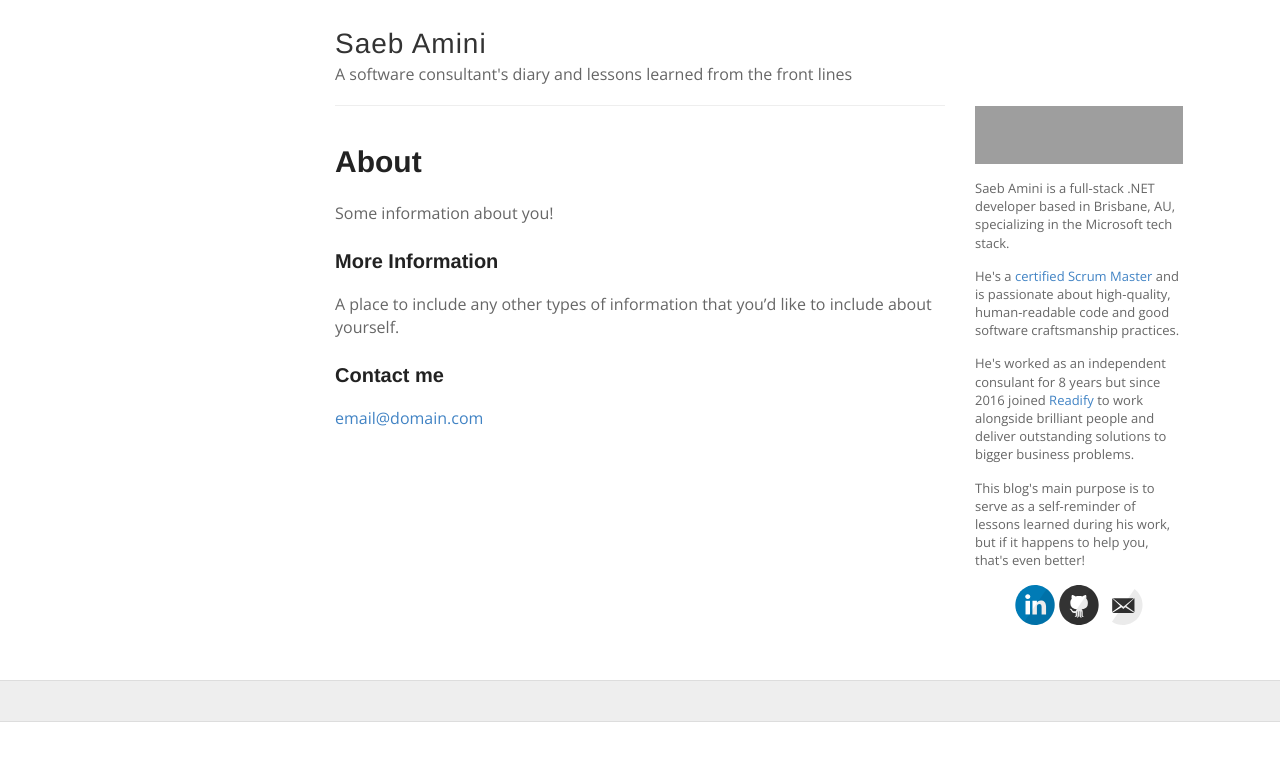
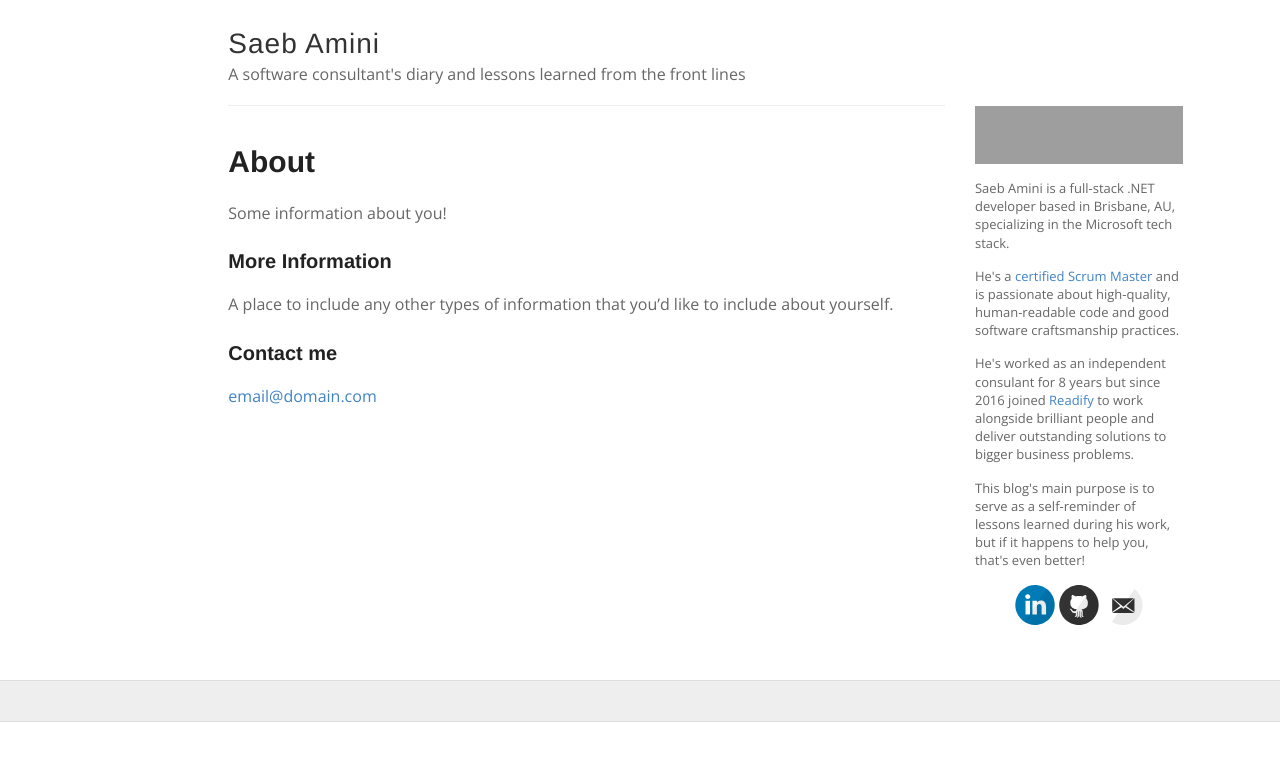
Before and after one commit to SaebAmini/saebamini.github.io, a Jekyll site: the page built from about.md, in a window 1280 px wide. Shown: the top 761 px of the page. Built offline with Jekyll 4.4.1, drawn with Linux system fonts in a browser that asks for light colours; comment, search, counter and statistics services are not loaded; grey boxes are pictures that could not be loaded.

Commit message:
Improves grid layout

```diff
--- a/_layouts/default.html
+++ b/_layouts/default.html
@@ -15,7 +15,7 @@
 <body>
     <div class="container-fluid">
         <div class="row">
-            <div class="col-xs-10 col-xs-offset-1 col-sm-8 col-sm-offset-2 col-md-6 col-md-offset-3">
+            <div class="col-xs-10 col-xs-offset-1 col-sm-offset-1 col-sm-10 col-md-offset-2 col-md-7">
                 <header class="masthead clearfix">
                     <a href="{{ site.baseurl }}/" class="site-avatar hidden-md hidden-lg"><img src="{{ site.avatar }}" /></a>
                     <div class="site-info">
@@ -26,12 +26,12 @@
             </div>
         </div>
         <div class="row">
-            <div class="col-xs-10 col-xs-offset-1 col-sm-8 col-sm-offset-2 col-md-6 col-md-offset-3">
+            <div class="col-xs-10 col-xs-offset-1 col-sm-offset-1 col-sm-10 col-md-offset-2 col-md-7">
                 <div id="main" role="main">
                     {{ content }}
                 </div>
             </div>
-            <div class="col-sm-2 hidden-xs hidden-sm sidebar">
+            <div class="col-sm-2 hidden-sm sidebar">
                 <div class="stackoverflow-profile">
                     <a href="https://stackoverflow.com/users/68080/saeb-amini">
                         <img src="https://stackoverflow.com/users/flair/68080.png" width="208" height="58" alt="profile for Saeb Amini at Stack Overflow, Q&amp;A for professional and enthusiast programmers" title="profile for Saeb Amini at Stack Overflow, Q&amp;A for professional and enthusiast programmers">
```
